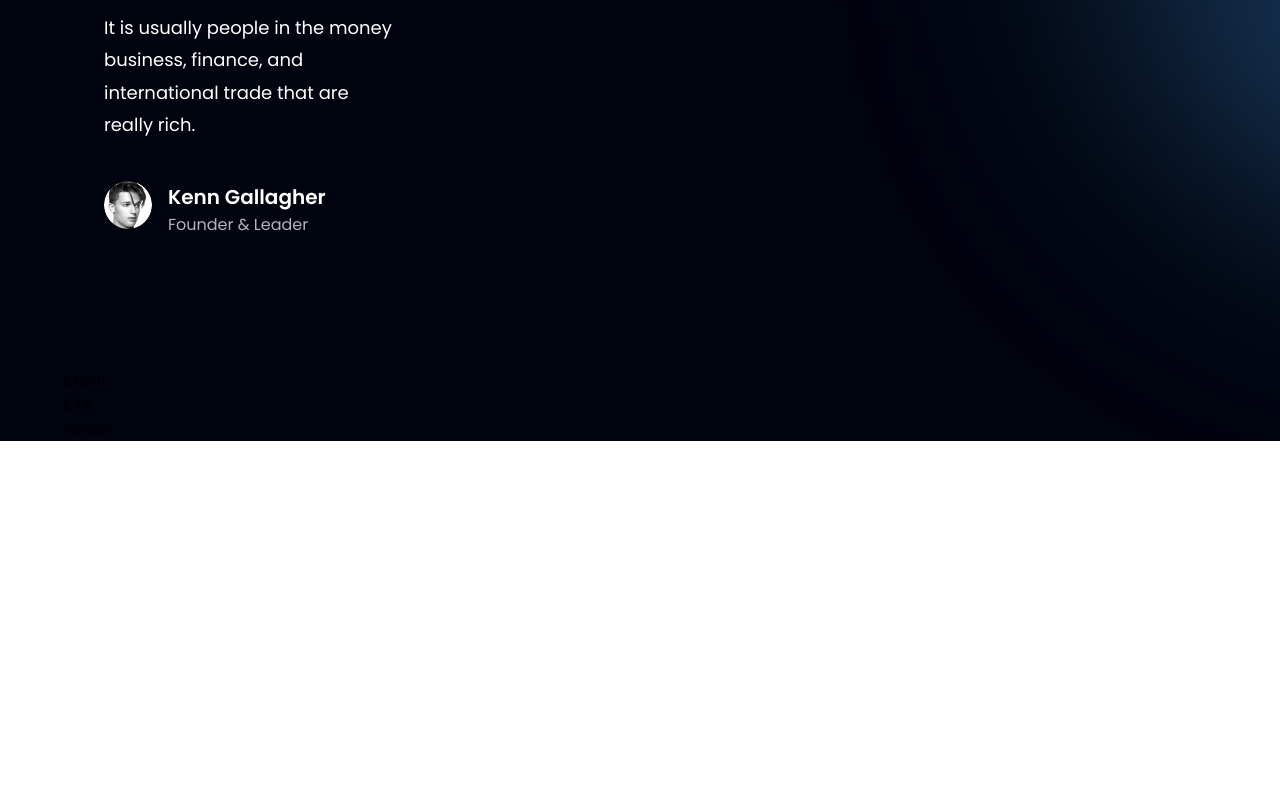
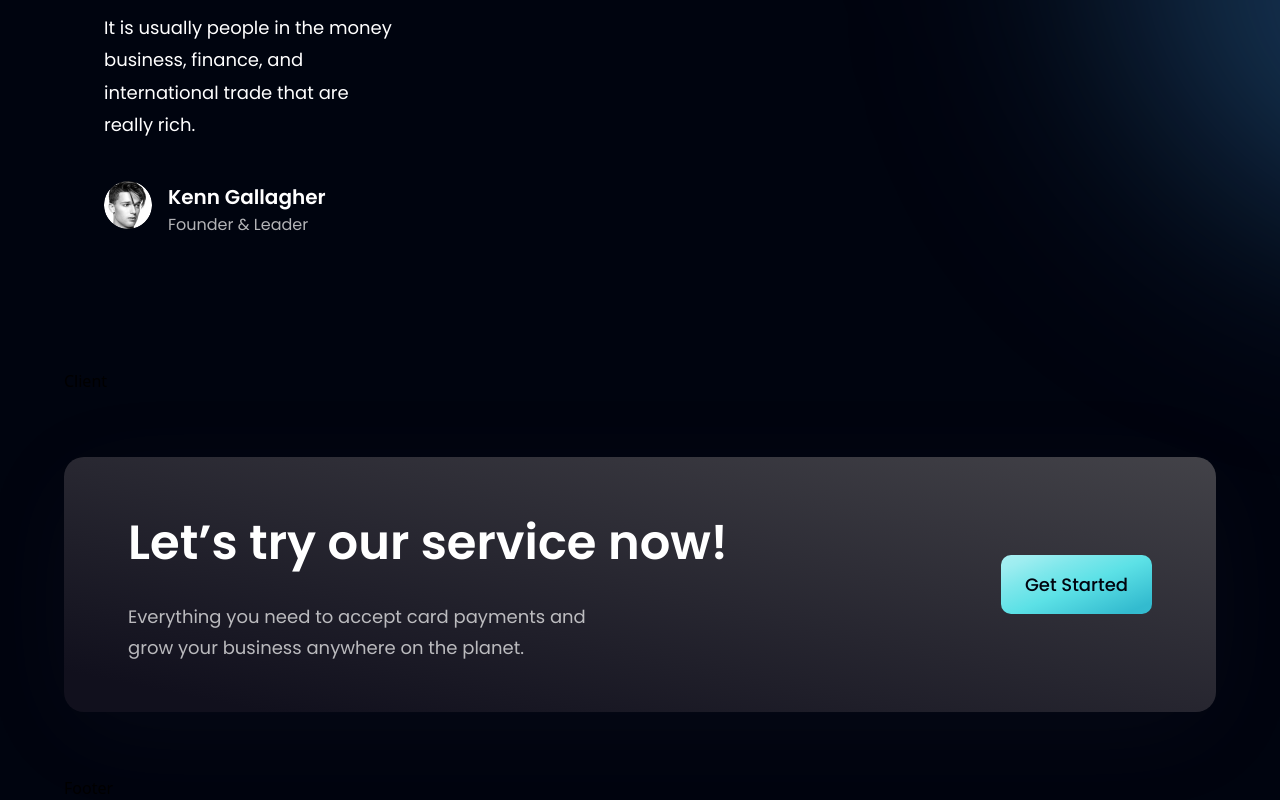
Before and after one commit to zendayat/Bank-App-frontend, a React (Vite) app in the folder bank_app/: page / in a window 1280 px wide. Shown: the part 3599-4399 px from the top of the page. Before the commit the page ends 4040 px from the top, so only its background shows below. Built offline with nearby package versions, Linux system fonts and the light colour scheme.

Commit message:
update cta

```diff
--- a/bank_app/src/components/CTA.jsx
+++ b/bank_app/src/components/CTA.jsx
@@ -1,11 +1,22 @@
-import React from 'react'
+import styles from "../style";
+import Button from "./Button";
 
 const CTA = () => {
   return (
-    <div>
-      CTA
-    </div>
-  )
+    <section className={`${styles.flexCenter} ${styles.marginY} ${styles.padding} sm:flex-row flex-col bg-black-gradient-2 rounded-[20px] box-shadow`}>
+      <div className="flex-1 flex flex-col">
+        <h2 className={styles.heading2}>Let’s try our service now!</h2>
+        <p className={`${styles.paragraph} max-w-[470px] mt-5`}>
+          Everything you need to accept card payments and grow your business
+          anywhere on the planet.
+        </p>
+      </div>
+
+      <div className={`${styles.flexCenter} sm:ml-10 ml-0 sm:mt-0 mt-10`}>
+        <Button />
+      </div>
+    </section>
+  );
 }
 
-export default CTA
+export default CTA;
```
